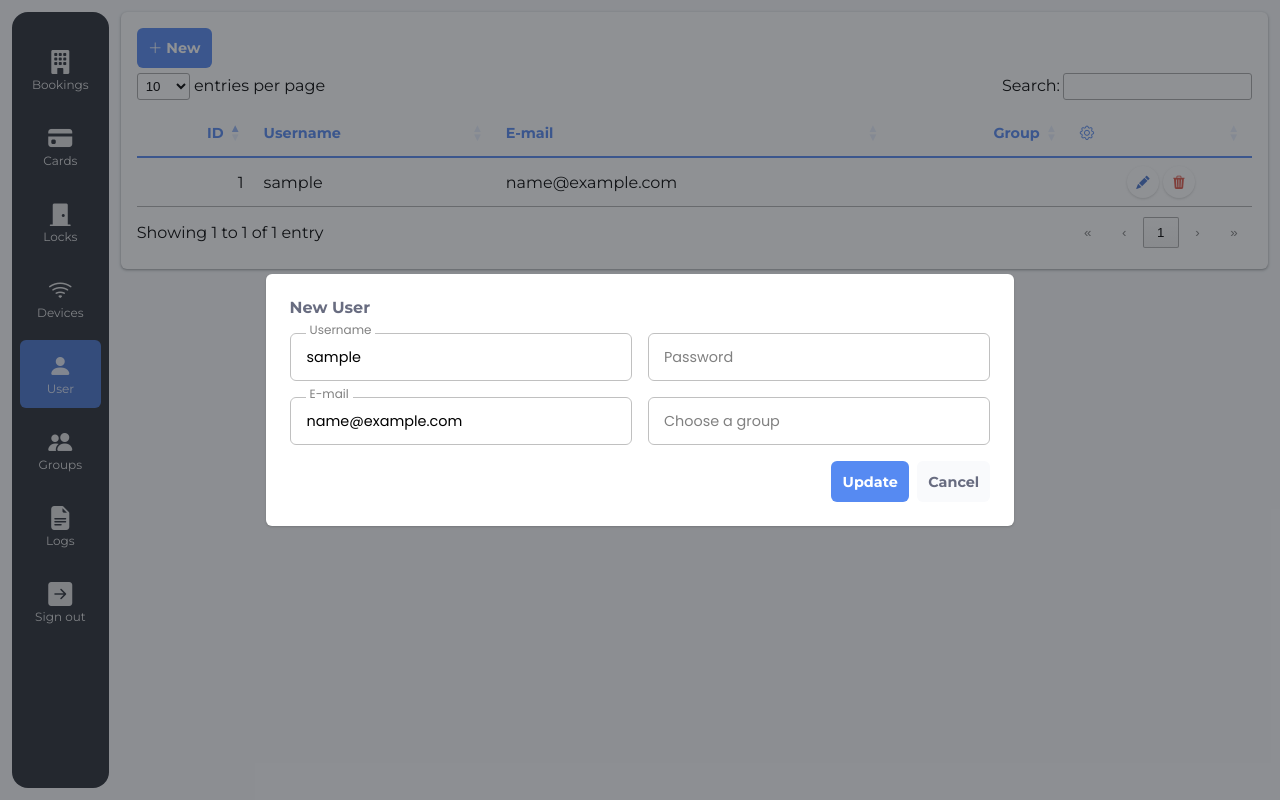
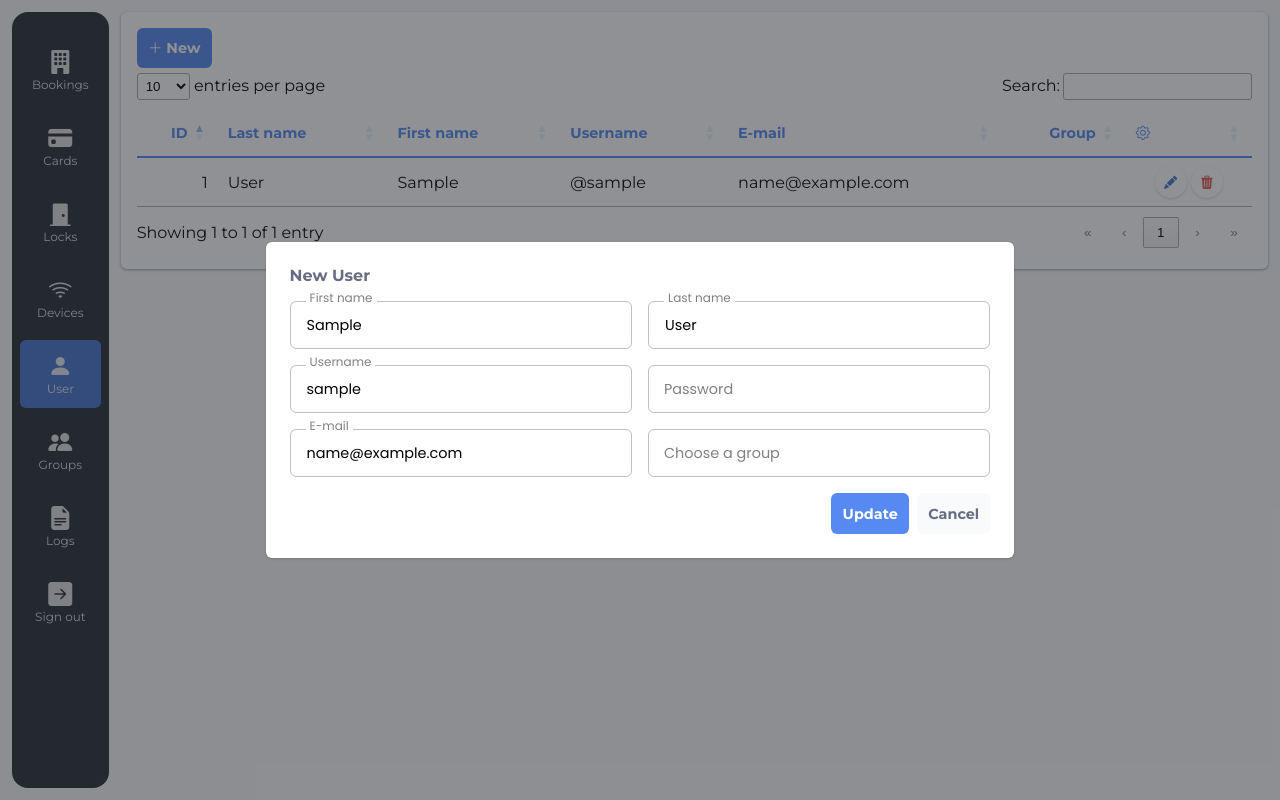
Before and after one commit to jp72924/rfid-rlms-api, a Django app: a page that uses webapp/templates/webapp/users.html in a window 1280 px wide. Run offline with Django 5.2, Linux system fonts and the light colour scheme; the visitor is signed in with stand-in values (Sample User, id 1); data comes from the database, SQL or seed files in the repository; data that the repository does not hold is empty.

Commit message:
Add functions to store the user's first and last name, also logout when closing the browser

```diff
--- a/project/settings.py
+++ b/project/settings.py
@@ -122,3 +122,7 @@ STATIC_URL = 'static/'
 # https://docs.djangoproject.com/en/5.0/ref/settings/#default-auto-field
 
 DEFAULT_AUTO_FIELD = 'django.db.models.BigAutoField'
+
+# User session
+
+SESSION_EXPIRE_AT_BROWSER_CLOSE = True  # Enable browser-session cookies
--- a/webapp/templates/webapp/users.html
+++ b/webapp/templates/webapp/users.html
@@ -10,6 +10,20 @@
       {% csrf_token %}
 
       <div class="inner-form">
+        <div class="m-group">
+          <input class="m-input" id="first-name" type="text" name="first-name" value="{{ query.first_name }}" aria-labelledby="label-first-name">
+          <label for="first-name" class="m-label" id="label-first-name">
+            <div class="m-label-text">First name</div>
+          </label>
+        </div>
+
+        <div class="m-group">
+          <input class="m-input" id="last-name" type="text" name="last-name" value="{{ query.last_name }}" aria-labelledby="label-last-name">
+          <label for="last-name" class="m-label" id="label-last-name">
+            <div class="m-label-text">Last name</div>
+          </label>
+        </div>
+
         <div class="m-group">
           <input class="m-input" id="username" type="text" name="username" value="{{ query.username }}" aria-labelledby="label-username">
           <label for="username" class="m-label" id="label-username">
@@ -60,6 +74,8 @@
     <thead class="thead">
       <tr class="tr">
         <th class="no-select">ID</th>
+        <th class="no-select">Last name</th>
+        <th class="no-select">First name</th>
         <th class="no-select">Username</th>
         <th class="no-select">E-mail</th>
         <th class="no-select">Group</th>
@@ -70,7 +86,9 @@
       {% for user in users %}
       <tr class="tr">
         <td>{{ user.id }}</td>
-        <td>{{ user.username }}</td>
+        <td>{{ user.last_name }}</td>
+        <td>{{ user.first_name }}</td>
+        <td>@{{ user.username }}</td>
         <td>{{ user.email }}</td>
         <td>{{ user.groups.all|first }}</td>
         <td>
@@ -93,6 +111,8 @@
   const formAcceptButton = document.getElementById('accept-form-button');
   const formCancelButton = document.getElementById('cancel-form-button');
 
+  const firstName = document.getElementById('first-name');
+  const lastName = document.getElementById('last-name');
   const username = document.getElementById('username');
   const password = document.getElementById('password');
   const email = document.getElementById('email');
@@ -103,6 +123,8 @@
     popupBackground.style.display = 'flex';
     form.action = '{% url 'user_create' %}';
 
+    firstName.setAttribute('value', '');
+    lastName.setAttribute('value', '');
     username.setAttribute('value', '');
     password.setAttribute('value', '');
     email.setAttribute('value', '');
@@ -111,6 +133,14 @@
 
   formCancelButton.addEventListener('click', () => {
     popupBackground.style.display = 'none';
+  });
+
+  firstName.addEventListener('input', () => {
+    firstName.setAttribute('value', firstName.value);
+  });
+
+  lastName.addEventListener('input', () => {
+    lastName.setAttribute('value', lastName.value);
   });
 
   username.addEventListener('input', () => {
--- a/webapp/views.py
+++ b/webapp/views.py
@@ -5,7 +5,6 @@ from django.contrib.auth import logout
 from django.contrib.auth.decorators import login_required
 from django.contrib.auth.models import User
 from django.http import HttpResponse
-from django.http import FileResponse
 from django.http import JsonResponse
 from django.http import Http404
 from django.shortcuts import redirect
@@ -483,12 +482,14 @@ def user_detail(request, username):
 @login_required
 def user_create(request):
   if request.method == 'POST':
+    user_first_name = request.POST.get('first-name')
+    user_last_name = request.POST.get('last-name')
     user_name = request.POST.get('username')
     user_password = request.POST.get('password')
     user_email = request.POST.get('email')
     user_group = CustomGroup.objects.get(name=request.POST.get('group'))
 
-    user = User.objects.create_user(username=user_name, password=user_password, email=user_email)
+    user = User.objects.create_user(username=user_name, password=user_password, email=user_email, first_name=user_first_name, last_name=user_last_name)
     user.groups.clear()
     user.groups.add(user_group)
     title = f"New user added"
@@ -506,6 +507,8 @@ def user_update(request, username):
   except User.DoesNotExist:
     raise Http404("User Not Found")
   if request.method == 'POST':
+    user_first_name = request.POST.get('first-name')
+    user_last_name = request.POST.get('last-name')
     user_name = request.POST.get('username')
     user_password = request.POST.get('password')
     user_email = request.POST.get('email')
@@ -514,6 +517,8 @@ def user_update(request, username):
     user.username = user_name
     user.set_password(user_password)
     user.email = user_email
+    user.first_name = user_first_name
+    user.last_name = user_last_name
     user.groups.clear()
     user.groups.add(user_group)
     user.save()
```
Also changed, not shown: webapp/migrations/0001_initial.py.
